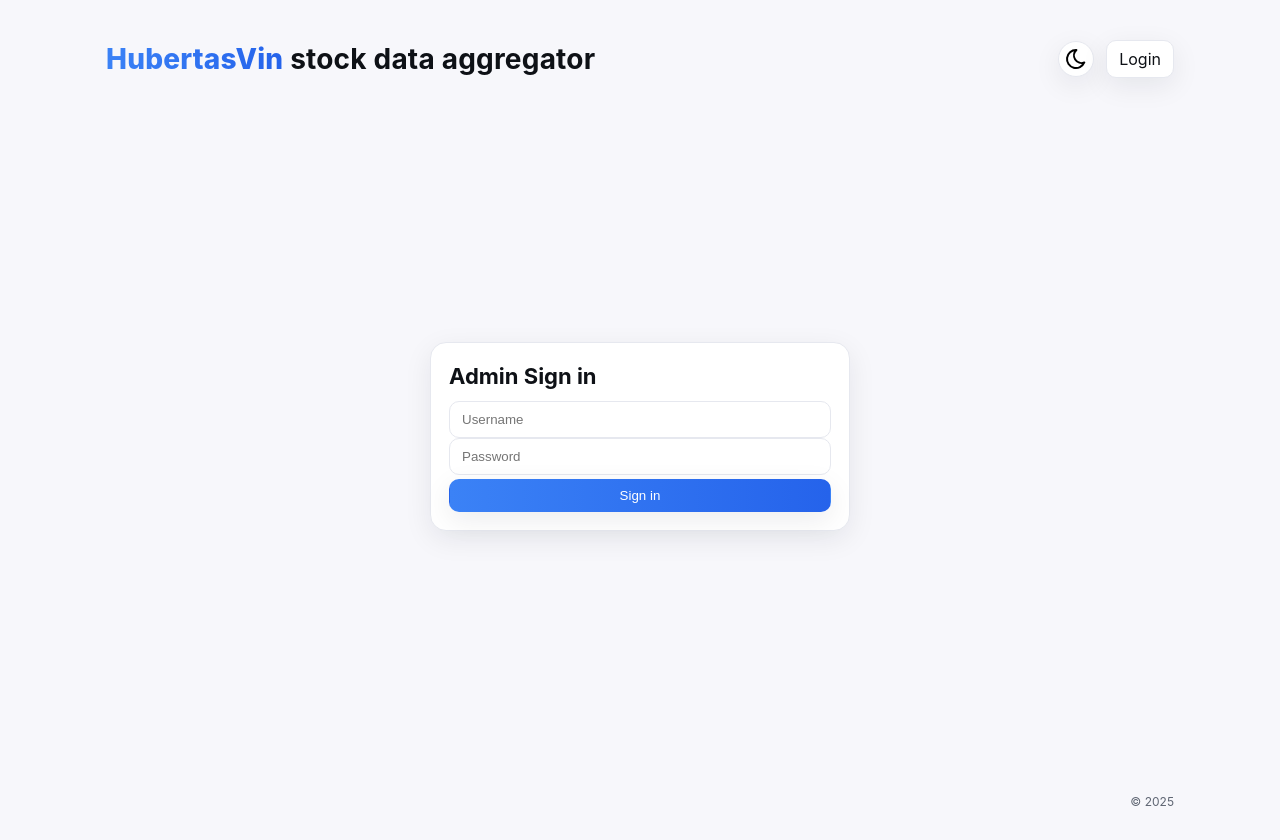
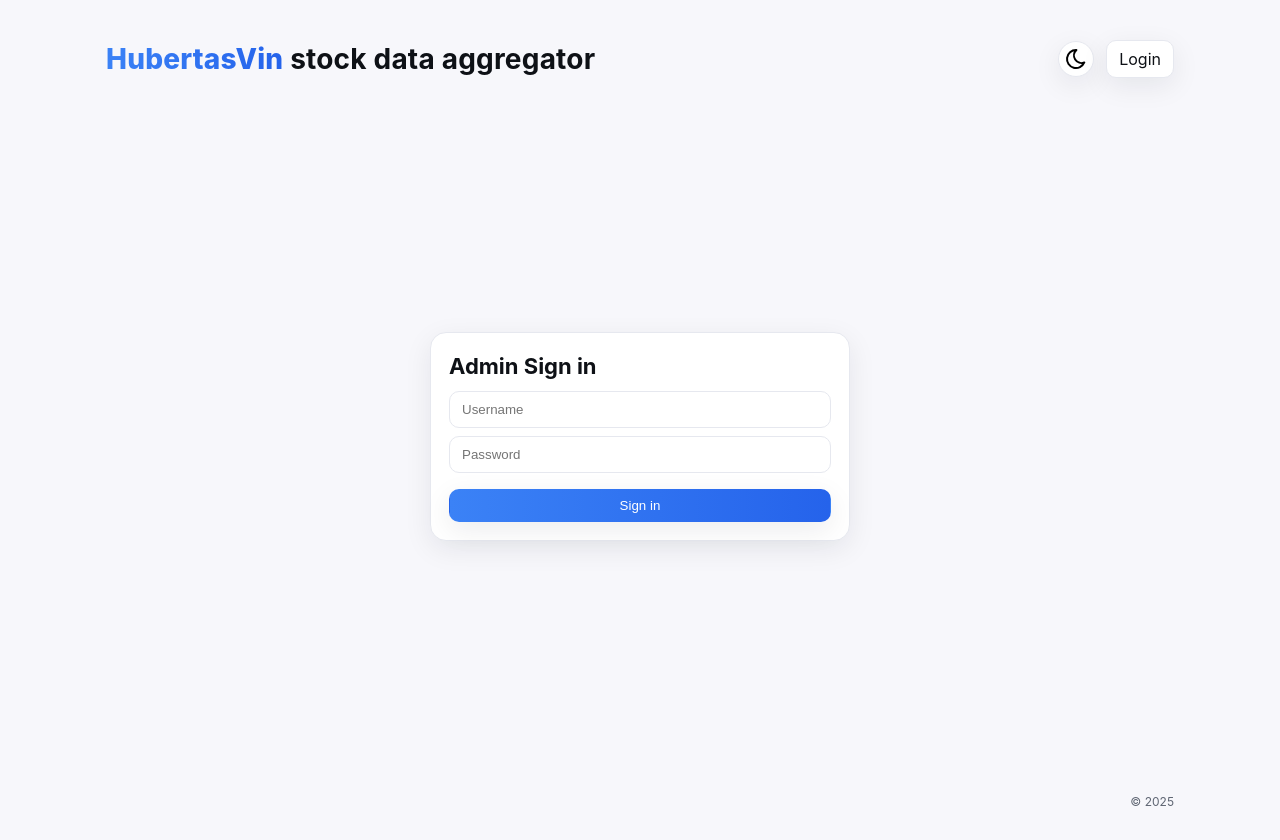
Before and after one commit to HubertasVin/stock-data-aggregator, a Vue app in the folder frontend/: page /login in a window 1280 px wide. Built offline with nearby package versions, Linux system fonts and the light colour scheme; no server answers.

Commit message:
Fixed gaps in login screen.

```diff
--- a/frontend/src/styles.css
+++ b/frontend/src/styles.css
@@ -478,7 +478,10 @@ footer {
   font-size: 13px;
   margin-bottom: 14px;
 }
+.auth-card > .field {
+  margin-bottom: 8px;
+}
 .auth-btn {
   width: 100%;
-  margin-top: 4px;
+  margin-top: 8px;
 }
```
